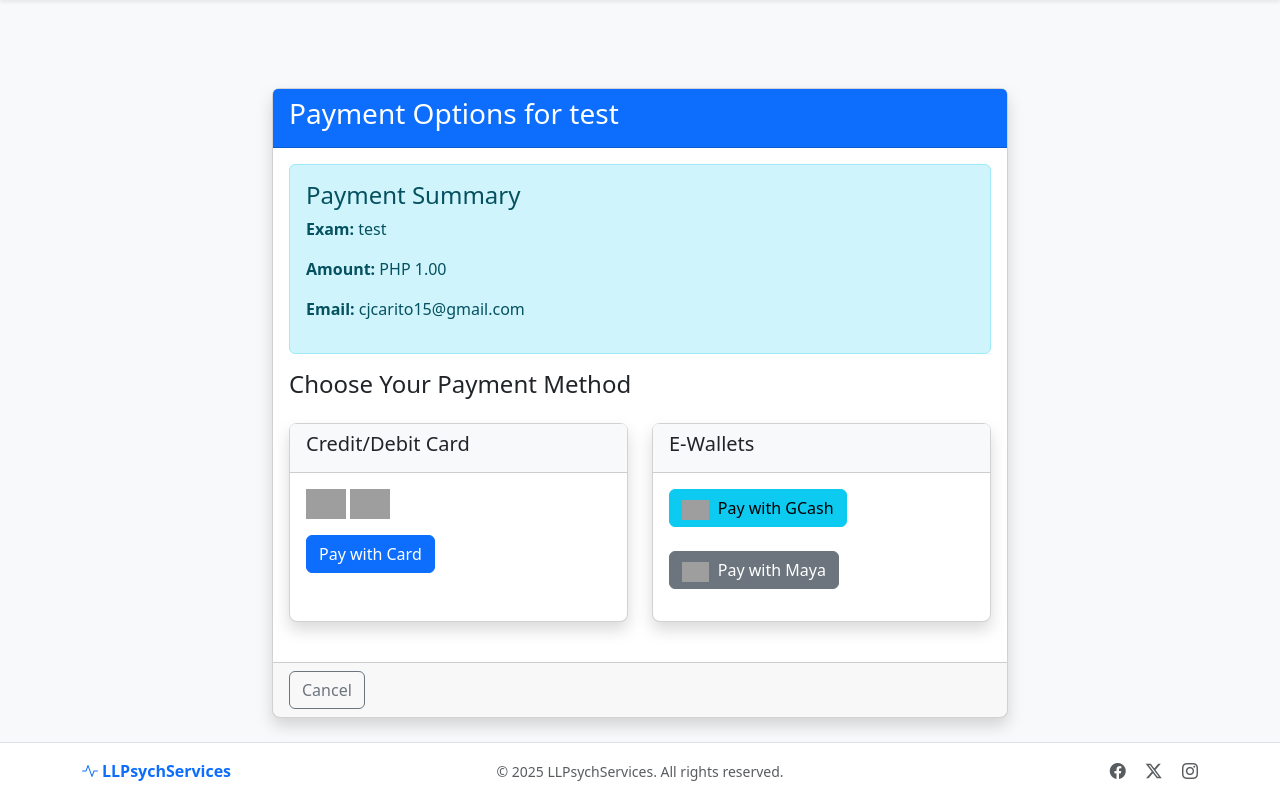
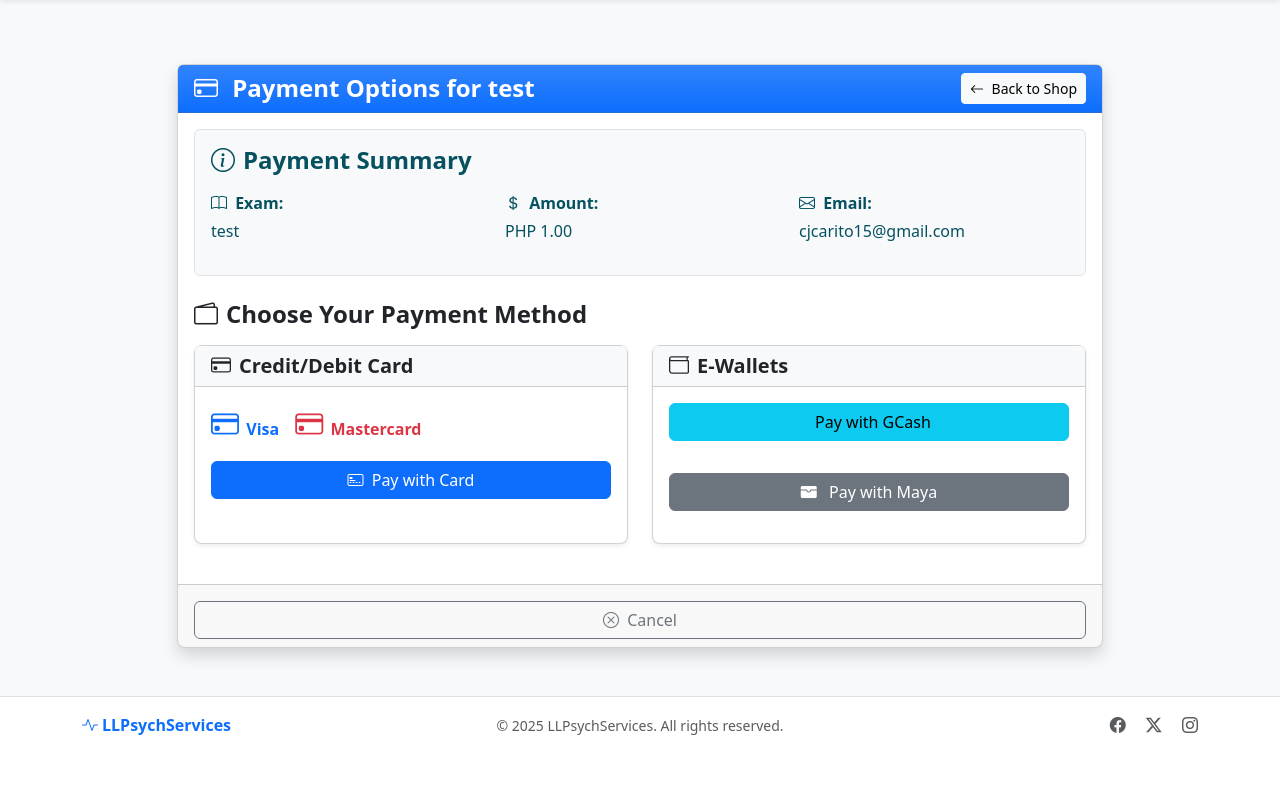
Before and after one commit to civarry/ll-psych, a Flask app: page /payment/checkout/7 in a window 1280 px wide. Shown: the part 56-855 px from the top of the page. After the commit the page ends 791 px from the top, so only its background shows below. Run offline with Flask 3, Linux system fonts and the light colour scheme; data comes from the database, SQL or seed files in the repository; both versions use the stored data as it was after the commit; grey boxes are pictures that could not be loaded.

Commit message:
redesigned the checkout

```diff
--- /dev/null
+++ b/static/js/checkout.js
@@ -0,0 +1,120 @@
+/**
+ * Checkout Payment Processing Script
+ * Handles card payment form display and payment submission
+ */
+
+document.addEventListener('DOMContentLoaded', function() {
+    const cardPaymentBtn = document.getElementById('cardPaymentBtn');
+    const cardForm = document.getElementById('cardForm');
+    const submitCardPayment = document.getElementById('submitCardPayment');
+
+    // Show card form when card payment is selected
+    cardPaymentBtn.addEventListener('click', function() {
+      cardPaymentBtn.style.display = 'none';
+      cardForm.style.display = 'block';
+    });
+
+    // Handle card payment submission
+    submitCardPayment.addEventListener('click', function() {
+      const cardNumber = document.getElementById('cardNumber').value;
+      const expiryDate = document.getElementById('expiryDate').value;
+      const cvc = document.getElementById('cvc').value;
+
+      // Validate all required fields
+      if (!validateCardDetails(cardNumber, expiryDate, cvc)) {
+        return;
+      }
+
+      // Extract month and year from expiry date (MM/YY format)
+      const [expMonth, expYear] = expiryDate.split('/');
+
+      // Process the payment
+      processPayment(cardNumber, expMonth, expYear, cvc);
+    });
+
+    /**
+     * Validates card input details
+     * @param {string} cardNumber - The card number
+     * @param {string} expiryDate - The expiration date in MM/YY format
+     * @param {string} cvc - The card security code
+     * @returns {boolean} Whether the input is valid
+     */
+    function validateCardDetails(cardNumber, expiryDate, cvc) {
+      // Basic validation
+      if (!cardNumber || !expiryDate || !cvc) {
+        alert('Please fill in all card details');
+        return false;
+      }
+
+      // Check if expiry date matches MM/YY format
+      if (!/^\d{1,2}\/\d{2}$/.test(expiryDate)) {
+        alert('Expiry date should be in MM/YY format');
+        return false;
+      }
+
+      // Check if card number has at least 13 digits (simplified validation)
+      if (!/^\d{13,19}$/.test(cardNumber.replace(/\s/g, ''))) {
+        alert('Please enter a valid card number');
+        return false;
+      }
+
+      // Check if CVC is 3-4 digits
+      if (!/^\d{3,4}$/.test(cvc)) {
+        alert('CVC should be 3 or 4 digits');
+        return false;
+      }
+
+      return true;
+    }
+
+    /**
+     * Process the payment using the provided card details
+     * @param {string} cardNumber - The card number
+     * @param {string} expMonth - The expiration month
+     * @param {string} expYear - The expiration year
+     * @param {string} cvc - The card security code
+     */
+    function processPayment(cardNumber, expMonth, expYear, cvc) {
+      // Display loading indicator
+      submitCardPayment.innerHTML = '<i class="bi bi-hourglass-split me-1"></i> Processing...';
+      submitCardPayment.disabled = true;
+
+      // Create payment intent first
+      fetch(paymentConfig.paymentIntentUrl, {
+        method: 'POST',
+        headers: {
+          'Content-Type': 'application/json',
+        },
+        body: JSON.stringify({})
+      })
+      .then(response => response.json())
+      .then(data => {
+        if (data.error) {
+          handlePaymentError('Error: ' + data.error);
+          return;
+        }
+
+        const clientKey = paymentConfig.publicKey;
+        const paymentIntentId = data.id;
+
+        // Here you would normally use PayMongo's SDK to attach payment method
+        // For test implementation, we'll just redirect to success
+        alert('In production, this would process the payment with PayMongo. Redirecting to success page for testing.');
+        window.location.href = paymentConfig.successUrl;
+      })
+      .catch(error => {
+        handlePaymentError('There was an error processing your payment. Please try again.');
+        console.error('Error:', error);
+      });
+    }
+
+    /**
+     * Handle payment errors
+     * @param {string} message - The error message to display
+     */
+    function handlePaymentError(message) {
+      alert(message);
+      submitCardPayment.innerHTML = '<i class="bi bi-check-circle me-1"></i> Pay Now';
+      submitCardPayment.disabled = false;
+    }
+  });
--- a/templates/buy.html
+++ b/templates/buy.html
@@ -81,6 +81,7 @@
               </div>
 
               <form method="post" class="needs-validation" novalidate>
+                <input type="hidden" name="csrf_token" value="{{ csrf_token }}">
                 <div class="mb-4">
                   <label for="email" class="form-label fw-bold">
                     <i class="bi bi-envelope me-1"></i> Email Address
--- a/templates/checkout.html
+++ b/templates/checkout.html
@@ -1,58 +1,86 @@
 {% extends 'base.html' %}
-
 {% block title %}Checkout - {{ exam.title }}{% endblock %}
 
 {% block content %}
-<div class="container mt-5">
-    <div class="row">
-        <div class="col-lg-8 offset-lg-2">
+<div class="container py-3 py-md-4">
+  <div class="row justify-content-center">
+    <div class="col-12 col-lg-10">
       <div class="card shadow">
-                <div class="card-header bg-primary text-white">
-                    <h3>Payment Options for {{ exam.title }}</h3>
+        <div class="card-header bg-primary bg-gradient text-white">
+          <div class="d-flex flex-column flex-sm-row justify-content-between align-items-start align-items-sm-center">
+            <h1 class="h4 mb-2 mb-sm-0 fw-bold">
+              <i class="bi bi-credit-card me-2"></i> Payment Options for {{ exam.title }}
+            </h1>
+            <a href="{{ url_for('main.shop') }}" class="btn btn-light btn-sm">
+              <i class="bi bi-arrow-left me-1"></i> Back to Shop
+            </a>
+          </div>
         </div>
         <div class="card-body">
-                    <div class="alert alert-info">
-                        <h4>Payment Summary</h4>
-                        <p><strong>Exam:</strong> {{ exam.title }}</p>
-                        <p><strong>Amount:</strong> PHP {{ "%.2f"|format(exam.price) }}</p>
-                        <p><strong>Email:</strong> {{ purchase.email }}</p>
+          <div class="alert alert-info bg-light border">
+            <h4 class="fw-bold mb-3"><i class="bi bi-info-circle me-2"></i>Payment Summary</h4>
+            <div class="row">
+              <div class="col-md-4 mb-2 mb-md-0">
+                <p class="mb-1"><strong><i class="bi bi-book me-1"></i> Exam:</strong></p>
+                <p>{{ exam.title }}</p>
+              </div>
+              <div class="col-md-4 mb-2 mb-md-0">
+                <p class="mb-1"><strong><i class="bi bi-currency-dollar me-1"></i> Amount:</strong></p>
+                <p>PHP {{ "%.2f"|format(exam.price) }}</p>
+              </div>
+              <div class="col-md-4">
+                <p class="mb-1"><strong><i class="bi bi-envelope me-1"></i> Email:</strong></p>
+                <p>{{ purchase.email }}</p>
+              </div>
+            </div>
           </div>
 
-                    <div class="payment-options">
-                        <h4 class="mb-4">Choose Your Payment Method</h4>
+          <h4 class="fw-bold mb-3 mt-4"><i class="bi bi-wallet2 me-2"></i>Choose Your Payment Method</h4>
 
           <div class="row">
             <!-- Credit/Debit Card Option -->
             <div class="col-md-6 mb-4">
-                                <div class="card h-100">
+              <div class="card h-100 shadow-sm">
                 <div class="card-header bg-light">
-                                        <h5>Credit/Debit Card</h5>
+                  <h5 class="fw-bold mb-0"><i class="bi bi-credit-card me-2"></i>Credit/Debit Card</h5>
                 </div>
                 <div class="card-body">
-                                        <img src="https://www.paymongo.com/img/home/logos/visa.svg" alt="Visa" class="payment-icon" style="height: 30px;">
-                                        <img src="https://www.paymongo.com/img/home/logos/mastercard.svg" alt="Mastercard" class="payment-icon" style="height: 30px;">
+                  <div class="d-flex gap-3 mb-3">
+                    <div class="fs-3 text-primary"><i class="bi bi-credit-card"></i> <span class="fs-6 fw-bold">Visa</span></div>
+                    <div class="fs-3 text-danger"><i class="bi bi-credit-card"></i> <span class="fs-6 fw-bold">Mastercard</span></div>
+                  </div>
 
                   <div class="mt-3">
-                                            <button id="cardPaymentBtn" class="btn btn-primary btn-block">Pay with Card</button>
+                    <button id="cardPaymentBtn" class="btn btn-primary w-100">
+                      <i class="bi bi-credit-card-2-front me-1"></i> Pay with Card
+                    </button>
                   </div>
 
                   <!-- Card payment form (will be shown when card option is selected) -->
                   <div id="cardForm" class="mt-3" style="display: none;">
                     <div class="mb-3">
-                                                <label for="cardNumber" class="form-label">Card Number</label>
+                      <label for="cardNumber" class="form-label fw-bold">
+                        <i class="bi bi-123 me-1"></i> Card Number
+                      </label>
                       <input type="text" class="form-control" id="cardNumber" placeholder="4343434343434345">
                     </div>
                     <div class="row">
                       <div class="col-md-6 mb-3">
-                                                    <label for="expiryDate" class="form-label">Expiry Date</label>
+                        <label for="expiryDate" class="form-label fw-bold">
+                          <i class="bi bi-calendar-date me-1"></i> Expiry Date
+                        </label>
                         <input type="text" class="form-control" id="expiryDate" placeholder="MM/YY">
                       </div>
                       <div class="col-md-6 mb-3">
-                                                    <label for="cvc" class="form-label">CVC</label>
+                        <label for="cvc" class="form-label fw-bold">
+                          <i class="bi bi-lock me-1"></i> CVC
+                        </label>
                         <input type="text" class="form-control" id="cvc" placeholder="123">
                       </div>
                     </div>
-                                            <button id="submitCardPayment" class="btn btn-success btn-block">Pay Now</button>
+                    <button id="submitCardPayment" class="btn btn-success w-100">
+                      <i class="bi bi-check-circle me-1"></i> Pay Now
+                    </button>
                   </div>
                 </div>
               </div>
@@ -60,23 +88,22 @@
 
             <!-- E-Wallet Options -->
             <div class="col-md-6 mb-4">
-                                <div class="card h-100">
+              <div class="card h-100 shadow-sm">
                 <div class="card-header bg-light">
-                                        <h5>E-Wallets</h5>
+                  <h5 class="fw-bold mb-0"><i class="bi bi-wallet me-2"></i>E-Wallets</h5>
                 </div>
                 <div class="card-body">
                   <form action="{{ url_for('payment.create_source', purchase_id=purchase.id) }}" method="post">
+                    <input type="hidden" name="csrf_token" value="{{ csrf_token }}">
                     <div class="mb-3">
-                                                <button type="submit" name="type" value="gcash" class="btn btn-info btn-block mb-2">
-                                                    <img src="https://www.gcash.com/wp-content/uploads/2019/04/gcash-logo.png" alt="GCash" style="height: 20px; margin-right: 5px;">
-                                                    Pay with GCash
+                      <button type="submit" name="type" value="gcash" class="btn btn-info w-100 mb-3">
+                        <i class="bi bi-wallet2-fill me-2"></i> Pay with GCash
                       </button>
                     </div>
 
                     <div class="mb-3">
-                                                <button type="submit" name="type" value="paymaya" class="btn btn-secondary btn-block">
-                                                    <img src="https://www.paymaya.com/assets/images/paymaya-logo.svg" alt="PayMaya" style="height: 20px; margin-right: 5px;">
-                                                    Pay with Maya
+                      <button type="submit" name="type" value="paymaya" class="btn btn-secondary w-100">
+                        <i class="bi bi-wallet-fill me-2"></i> Pay with Maya
                       </button>
                     </div>
                   </form>
@@ -88,83 +115,42 @@
           <!-- For testing in development - Using debug variable -->
           {% if debug %}
           <div class="mt-4">
-                            <div class="card">
+            <div class="card shadow-sm">
               <div class="card-header bg-warning text-dark">
-                                    <h5>Test Payment (Development Only)</h5>
+                <h5 class="fw-bold mb-0"><i class="bi bi-bug me-2"></i>Test Payment (Development Only)</h5>
               </div>
               <div class="card-body">
                 <form action="{{ url_for('payment.process_payment', purchase_id=purchase.id) }}" method="post">
-                                        <button type="submit" class="btn btn-warning">Process Test Payment</button>
+                    <input type="hidden" name="csrf_token" value="{{ csrf_token }}">
+                  <button type="submit" class="btn btn-warning">
+                    <i class="bi bi-bug me-1"></i> Process Test Payment
+                  </button>
                 </form>
               </div>
             </div>
           </div>
           {% endif %}
         </div>
-                </div>
-                <div class="card-footer">
-                    <a href="{{ url_for('main.shop') }}" class="btn btn-outline-secondary">Cancel</a>
+        <div class="card-footer d-flex flex-column flex-sm-row justify-content-end gap-2 pt-3">
+          <a href="{{ url_for('main.shop') }}" class="btn btn-outline-secondary w-100 w-sm-auto mb-2 mb-sm-0">
+            <i class="bi bi-x-circle me-1"></i> Cancel
+          </a>
         </div>
       </div>
     </div>
   </div>
 </div>
 
-<!-- PayMongo JavaScript for card payments -->
+{% endblock %}
+
+{% block scripts %}
+<script src="{{ url_for('static', filename='js/checkout.js') }}"></script>
 <script>
-    document.addEventListener('DOMContentLoaded', function() {
-        const cardPaymentBtn = document.getElementById('cardPaymentBtn');
-        const cardForm = document.getElementById('cardForm');
-        const submitCardPayment = document.getElementById('submitCardPayment');
-
-        // Show card form when card payment is selected
-        cardPaymentBtn.addEventListener('click', function() {
-            cardPaymentBtn.style.display = 'none';
-            cardForm.style.display = 'block';
-        });
-
-        // Handle card payment submission
-        submitCardPayment.addEventListener('click', function() {
-            const cardNumber = document.getElementById('cardNumber').value;
-            const expiryDate = document.getElementById('expiryDate').value;
-            const cvc = document.getElementById('cvc').value;
-
-            if (!cardNumber || !expiryDate || !cvc) {
-                alert('Please fill in all card details');
-                return;
-            }
-
-            // Extract month and year from expiry date (MM/YY format)
-            const [expMonth, expYear] = expiryDate.split('/');
-
-            // Create payment intent first
-            fetch('{{ url_for("payment.create_payment_intent", purchase_id=purchase.id) }}', {
-                method: 'POST',
-                headers: {
-                    'Content-Type': 'application/json',
-                },
-                body: JSON.stringify({})
-            })
-            .then(response => response.json())
-            .then(data => {
-                if (data.error) {
-                    alert('Error: ' + data.error);
-                    return;
-                }
-
-                const clientKey = '{{ public_key }}';
-                const paymentIntentId = data.id;
-
-                // Here you would normally use PayMongo's SDK to attach payment method
-                // For test implementation, we'll just redirect to success
-                alert('In production, this would process the payment with PayMongo. Redirecting to success page for testing.');
-                window.location.href = '{{ url_for("payment.success", purchase_id=purchase.id) }}';
-            })
-            .catch(error => {
-                console.error('Error:', error);
-                alert('There was an error processing your payment. Please try again.');
-            });
-        });
-    });
+  // Pass necessary variables to the external script
+  const paymentConfig = {
+    paymentIntentUrl: "{{ url_for('payment.create_payment_intent', purchase_id=purchase.id) }}",
+    successUrl: "{{ url_for('payment.success', purchase_id=purchase.id) }}",
+    publicKey: "{{ public_key }}"
+  };
 </script>
 {% endblock %}
```
Also changed, not shown: instance/exams.db. Lines whose indentation alone changed are shown as unchanged.
